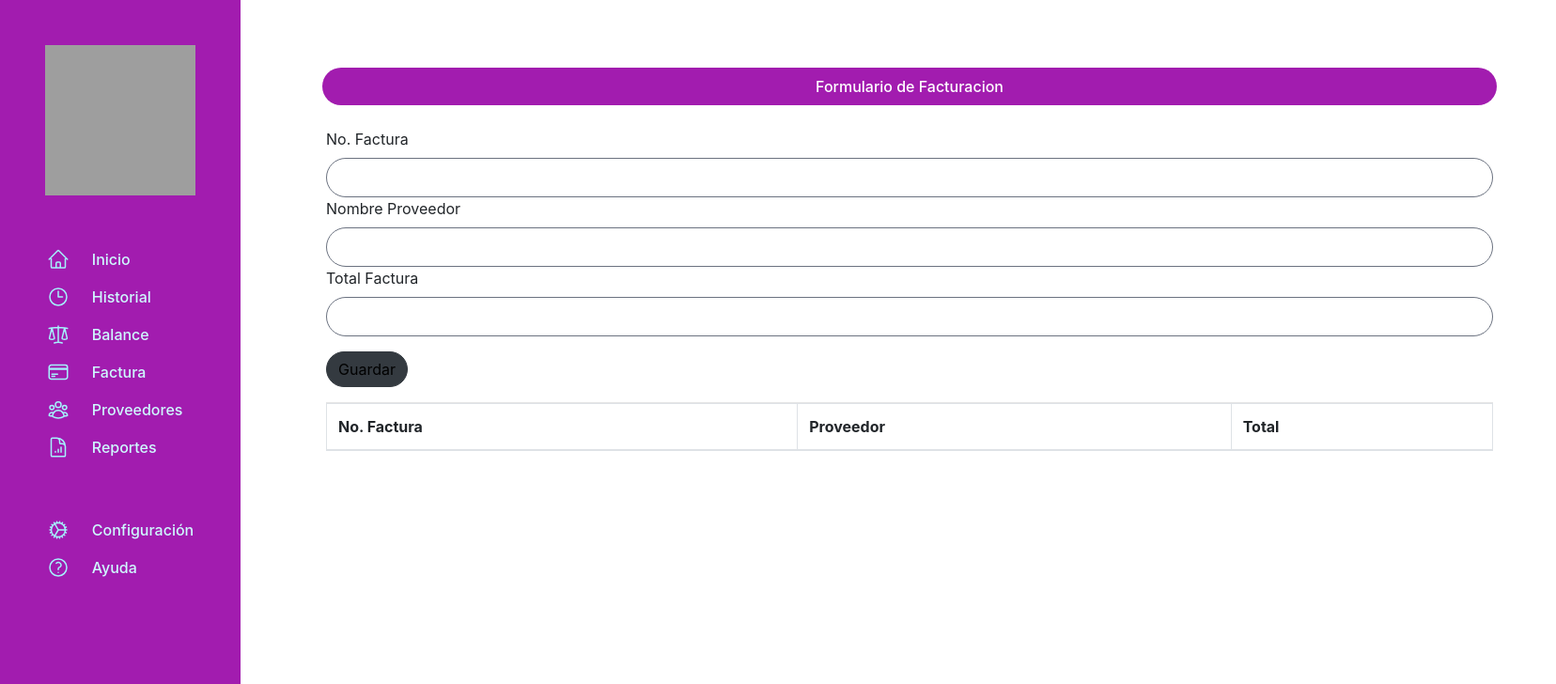
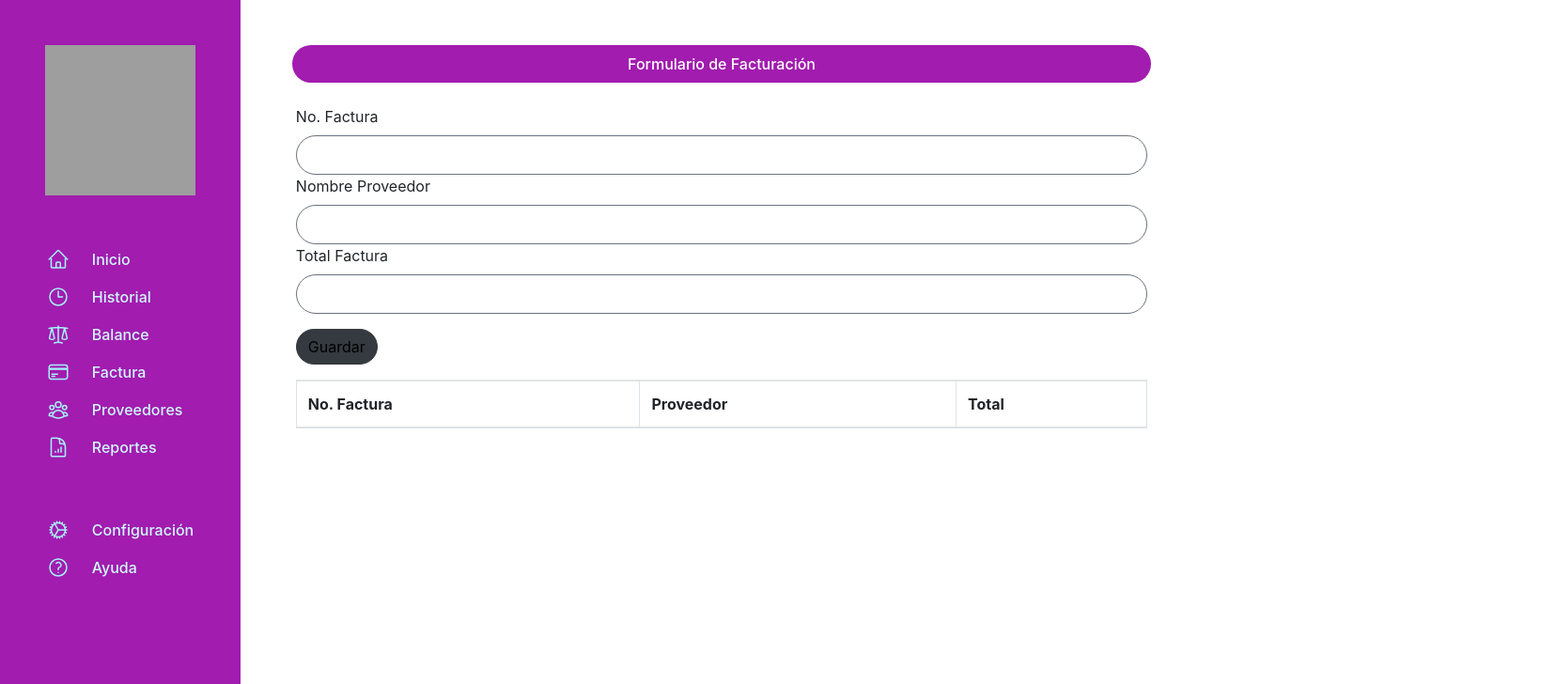
Before and after one commit to rolsac17/cuentas-por-pagar, a React (Create React App) app: page /factura in a window 1280 px wide. Shown: the top 728 px of the page at 94% size, 1656 px wide, since content can reach past the window. Built offline with nearby package versions, Linux system fonts and the light colour scheme; grey boxes are pictures that could not be loaded; the HTML template or start-up script is replaced by a standard one.

Commit message:
Reesctructuración de Tablas

```diff
--- a/src/Components/Facturas.js
+++ b/src/Components/Facturas.js
@@ -1,14 +1,12 @@
 import React from 'react';
 
-
 const Factura = () => {
-
     return (
-        <div className='m-4'>
-            <div className="container m-5 justify-center" style={{width:"85rem"}}>
+        <div className='flex flex-col center container w-full items-center'>
+            <div className="container m-5 justify-center" style={{width:"95%"}}>
 
             <header className="bg-[#a21caf] rounded-3xl">
-                <h1 className='text-center text-white hover:text-white px-2 py-2 text-base font-medium rounded-md' >Formulario de Facturacion</h1>
+                <h1 className='text-center text-white hover:text-white px-2 py-2 text-base font-medium rounded-md' >Formulario de Facturación</h1>
             </header>
 
             <main className='px-1 pt-6'>
--- a/src/Components/Proveedores.js
+++ b/src/Components/Proveedores.js
@@ -2,8 +2,8 @@ import React from 'react';
 
 const Proveedores = () => {
     return (
-        <div className='m-5'>
-            <div className="container m-4 content-center" style={{width:"85rem"}}>
+        <div className='flex flex-col center container w-full items-center'>
+            <div className="container m-5 content-center" style={{width:"95%"}}>
 
                 <header className="bg-[#a21caf] rounded-3xl">
                     <h1 className='text-center text-white hover:text-white px-2 py-2 text-base font-medium rounded-md' >Formulario de Proveedores</h1>
--- a/src/Components/Reportes.js
+++ b/src/Components/Reportes.js
@@ -2,11 +2,11 @@ import React from 'react';
 
 const Reportes = () => {
     return (
-        <div className='m-5'>
-            <div className="container m-4 content-center" style={{width:"85rem"}}>
+        <div className='flex flex-col center container w-full items-center'>
+            <div className="container m-5 content-center" style={{width:"95%"}}>
 
                 <header className="bg-[#a21caf] rounded-3xl">
-                    <h1 className=' text-center text-white hover:text-white px-2 py-2 text-base font-medium rounded-md' >Formulario de Reportes</h1>
+                    <h1 className='text-center text-white hover:text-white px-2 py-2 text-base font-medium rounded-md' >Formulario de Reportes</h1>
                 </header>
 
                 <main className='px-1 pt-6'>
```
